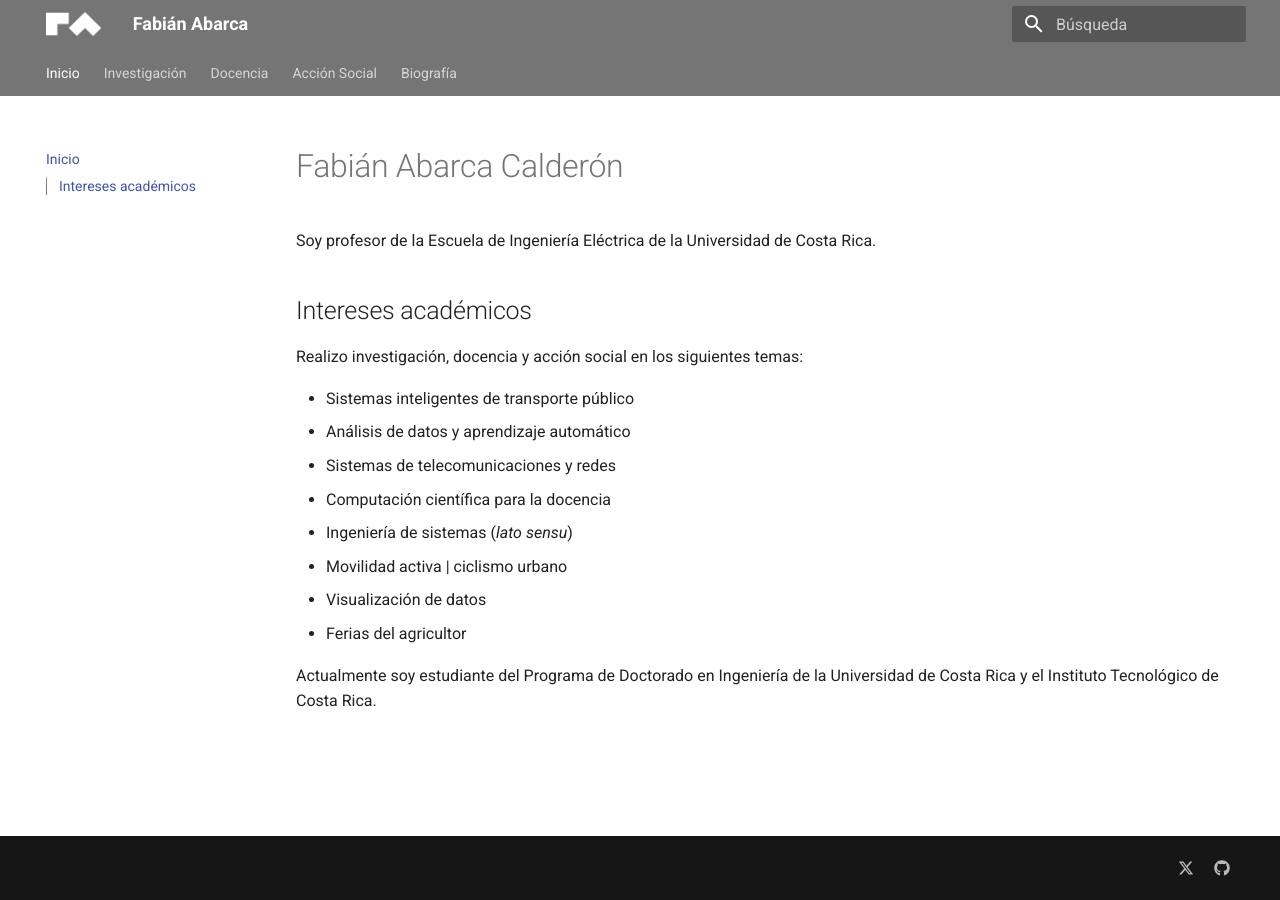
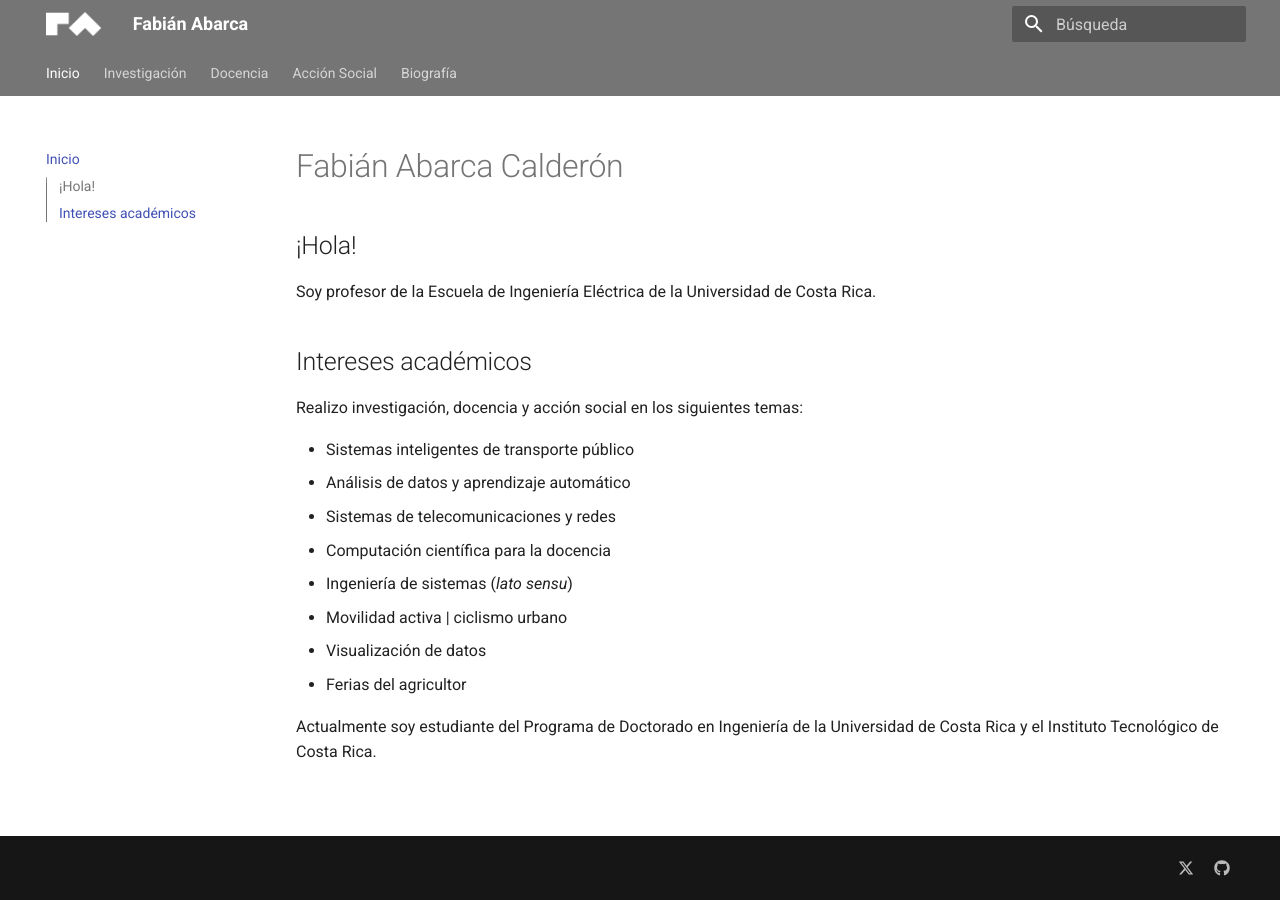
Before and after one commit to fabianabarca/puntocom, an MkDocs documentation site: the page built from docs/index.md, in a window 1280 px wide. Built offline with MkDocs 1.6.1 and Material for MkDocs 9.7.7, drawn with Linux system fonts in a browser that asks for light colours.

Commit message:
Agregar ¡Hola! (es solo realmente para probar la configuración de CNAME)

```diff
--- a/docs/index.md
+++ b/docs/index.md
@@ -1,4 +1,6 @@
 # Fabián Abarca Calderón
+
+## ¡Hola!
 
 Soy profesor de la Escuela de Ingeniería Eléctrica de la Universidad de Costa Rica.
 
```
